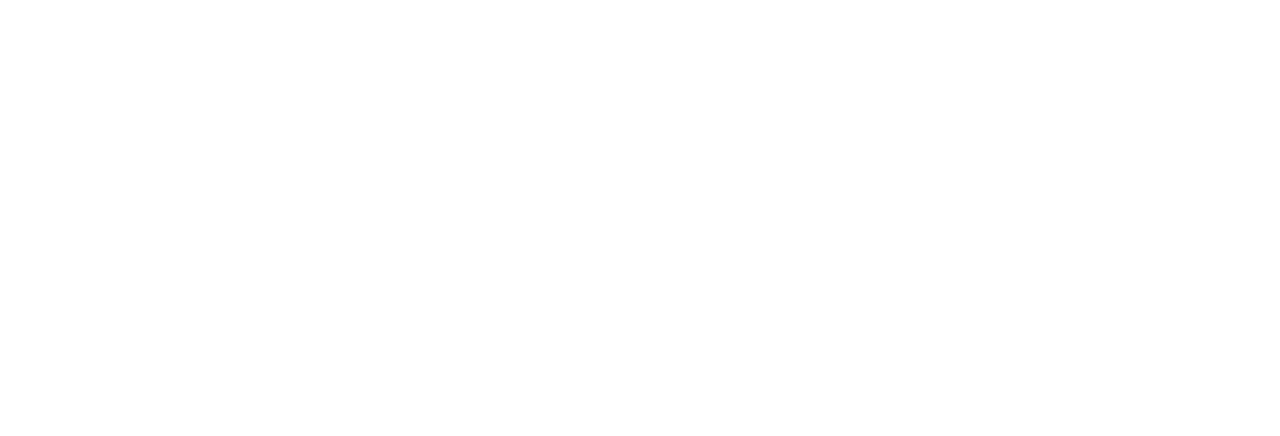
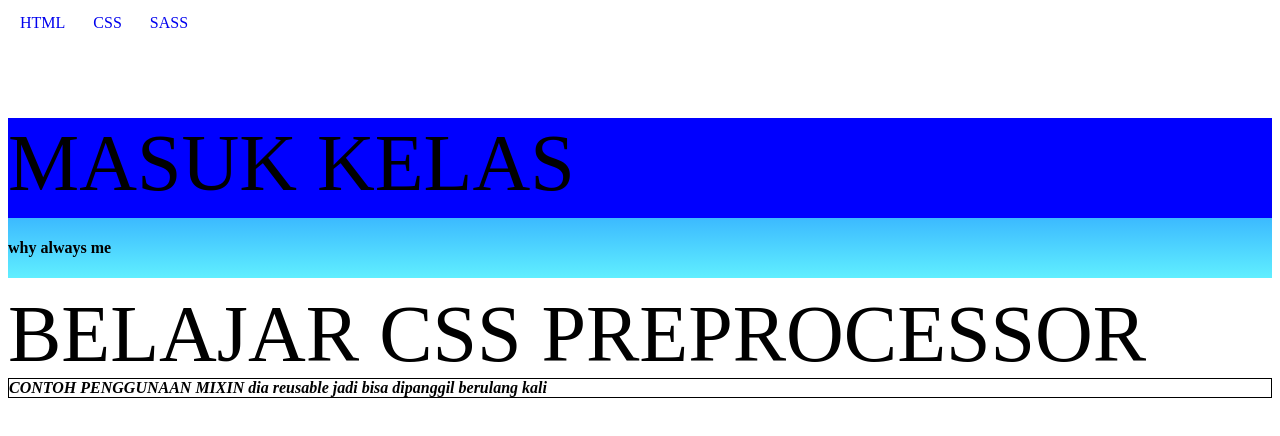
Before and after one commit to nurmizwari/belajar-sass, a website: page index.html in a window 1280 px wide. Drawn offline with Linux system fonts and the light colour scheme.

Commit message:
belajar sass

```diff
--- a/index.html
+++ b/index.html
@@ -5,12 +5,27 @@
     <meta http-equiv="X-UA-Compatible" content="IE=edge" />
     <meta name="viewport" content="width=device-width, initial-scale=1.0" />
     <title>Document</title>
+    <link rel="stylesheet" href="style.css" />
   </head>
   <body>
-    <script>
-      // belajar git
-      // mengingat lagi
-      console.log("halloo");
-    </script>
+    <nav>
+      <ul>
+        <li><a href="#">HTML</a></li>
+        <li><a href="#">CSS</a></li>
+        <li><a href="#">SASS</a></li>
+      </ul>
+    </nav>
+
+    <div class="container">
+      <div class="kelas">
+        <p>MASUK KELAS</p>
+        <p>BELAJAR CSS PREPROCESSOR</p>
+      </div>
+      <div class="kelas2"><h4>why always me</h4></div>
+    </div>
+
+    <p class="danger">
+      CONTOH PENGGUNAAN MIXIN dia reusable jadi bisa dipanggil berulang kali
+    </p>
   </body>
 </html>
--- /dev/null
+++ b/style.scss
@@ -0,0 +1,44 @@
+nav {
+  ul {
+    margin: 0;
+    padding: 0;
+    list-style: none;
+    li {
+      display: inline-block;
+      a {
+        display: block;
+        padding: 6px 12px;
+        text-decoration: none;
+      }
+    }
+  }
+}
+
+.container {
+  padding: 0;
+  margin: 0;
+  width: 100%;
+  height: 20vh;
+  background: linear-gradient(#0061ff, #60efff);
+
+  $color: blue;
+  .kelas {
+    height: 100px;
+    width: auto;
+    background-color: $color;
+    p {
+      font-size: 80px;
+    }
+  }
+}
+
+@mixin important-text {
+  font-weight: bold;
+  border: 1px solid black;
+  font-size: 16px;
+  font-style: italic;
+}
+.danger {
+  @include important-text();
+  margin-top: 100px;
+}
```
Also changed, not shown: package.json (added, +20 -0 lines), style.css (added), 1 other file.
